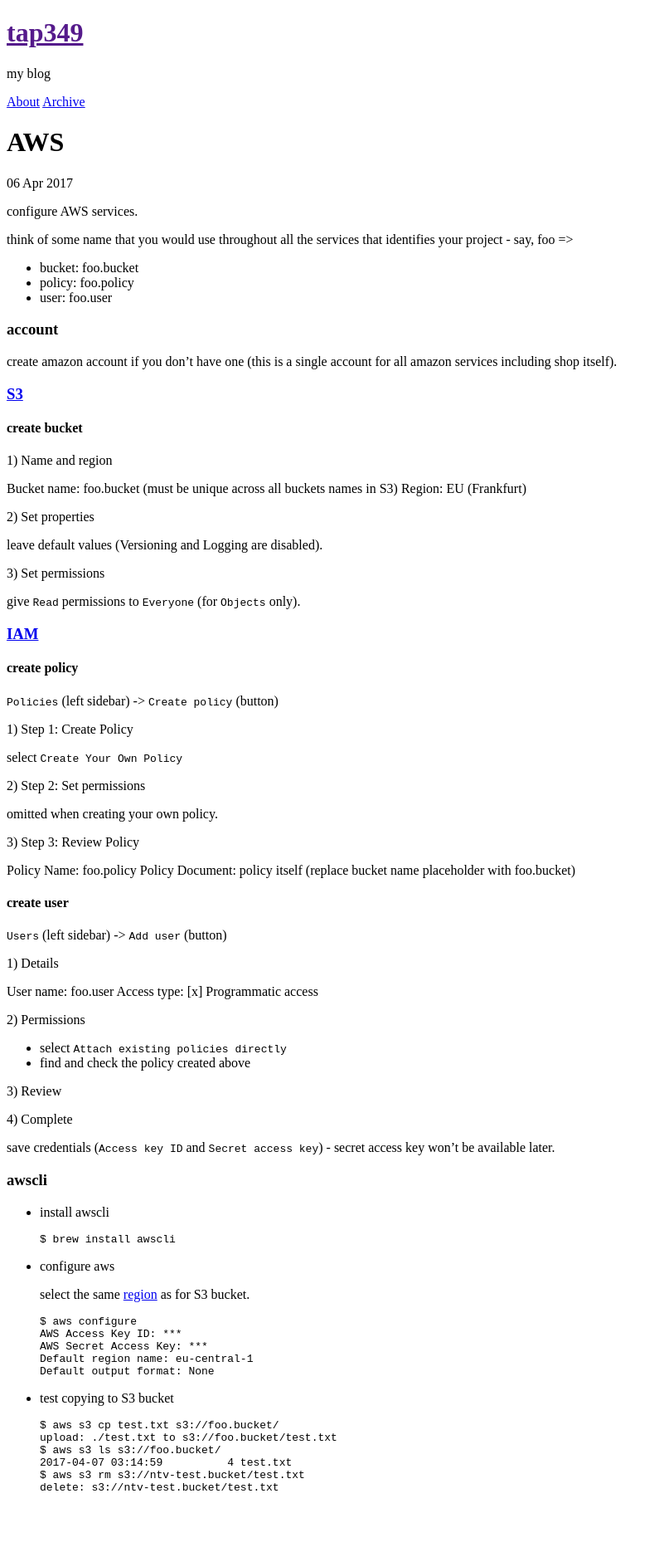
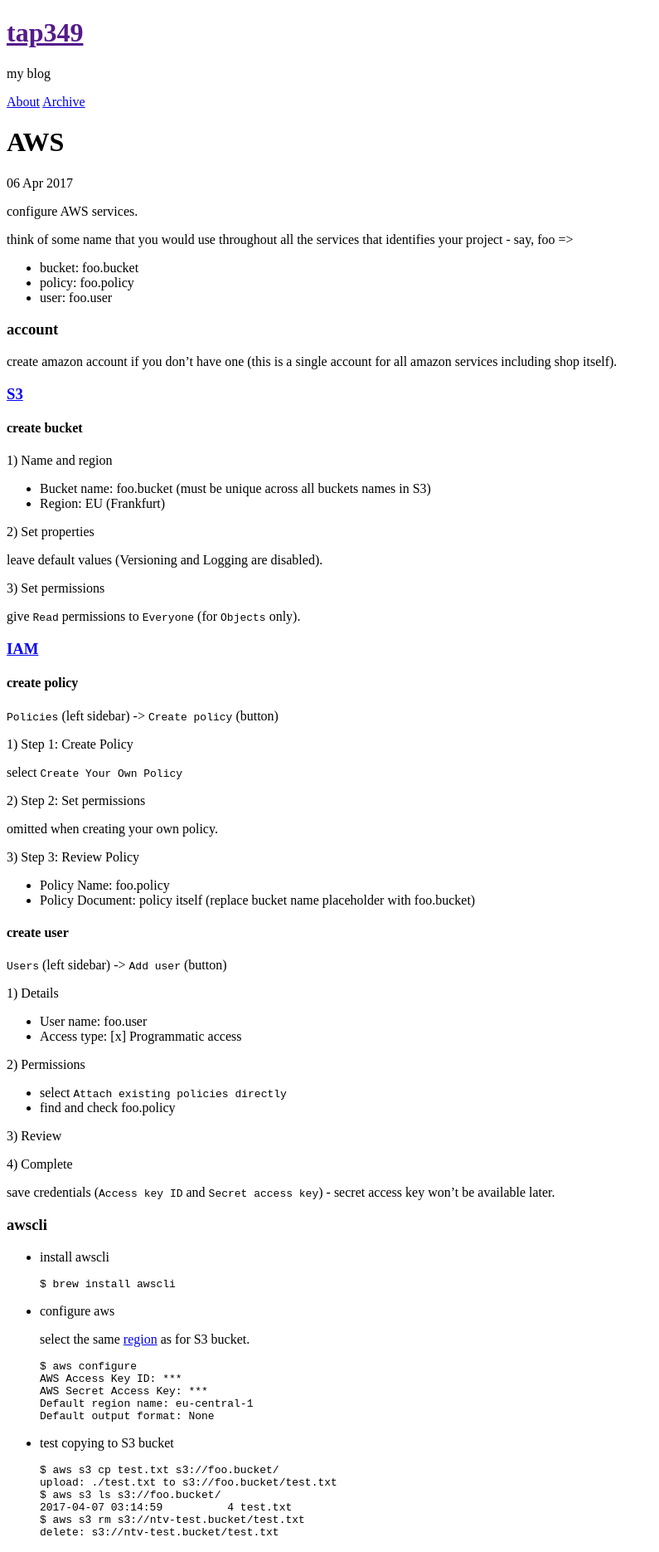
Before and after one commit to tap349/tap349.github.io, a Jekyll site: the page built from _posts/2017-04-06-aws.md, in a window 1280 px wide. Shown: the whole page at 83% size, without its empty margins (0-795 px from the left). Built offline with Jekyll 4.4.1, drawn with Linux system fonts in a browser that asks for light colours; before the commit the page ends 1816 px from its top, so only the background shows below that.

Commit message:
update 2017-04-07_03:25:05

```diff
--- a/_posts/2017-04-06-aws.md
+++ b/_posts/2017-04-06-aws.md
@@ -28,8 +28,8 @@
 
 1) Name and region
 
-Bucket name: foo.bucket (must be unique across all buckets names in S3)
-Region: EU (Frankfurt)
+- Bucket name: foo.bucket (must be unique across all buckets names in S3)
+- Region: EU (Frankfurt)
 
 2) Set properties
 
@@ -55,8 +55,8 @@
 
 3) Step 3: Review Policy
 
-Policy Name: foo.policy
-Policy Document: policy itself (replace bucket name placeholder with foo.bucket)
+- Policy Name: foo.policy
+- Policy Document: policy itself (replace bucket name placeholder with foo.bucket)
 
 #### create user
 
@@ -64,13 +64,13 @@
 
 1) Details
 
-User name: foo.user
-Access type: [x] Programmatic access
+- User name: foo.user
+- Access type: [x] Programmatic access
 
 2) Permissions
 
 - select `Attach existing policies directly`
-- find and check the policy created above
+- find and check foo.policy
 
 3) Review
 
```
